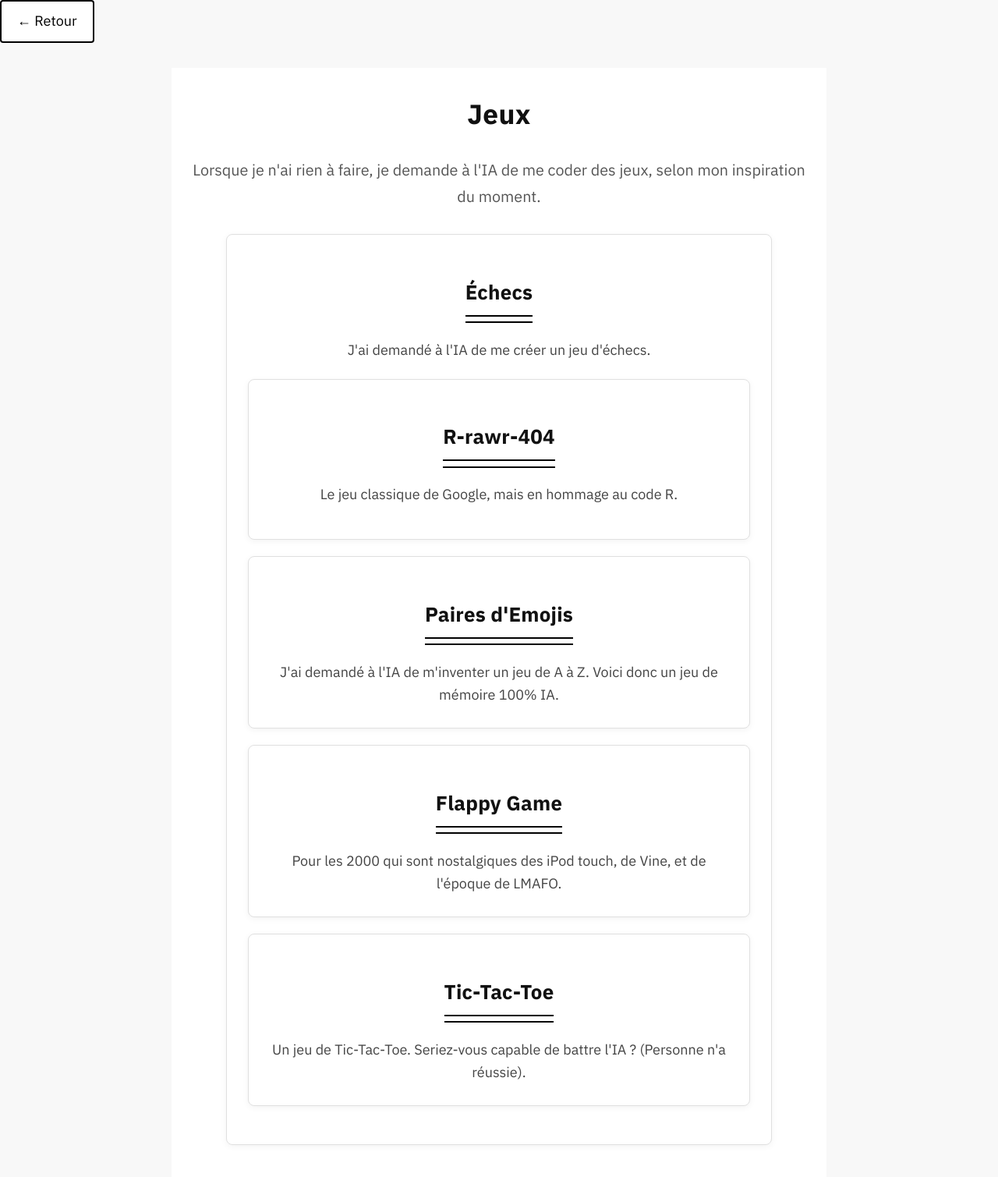
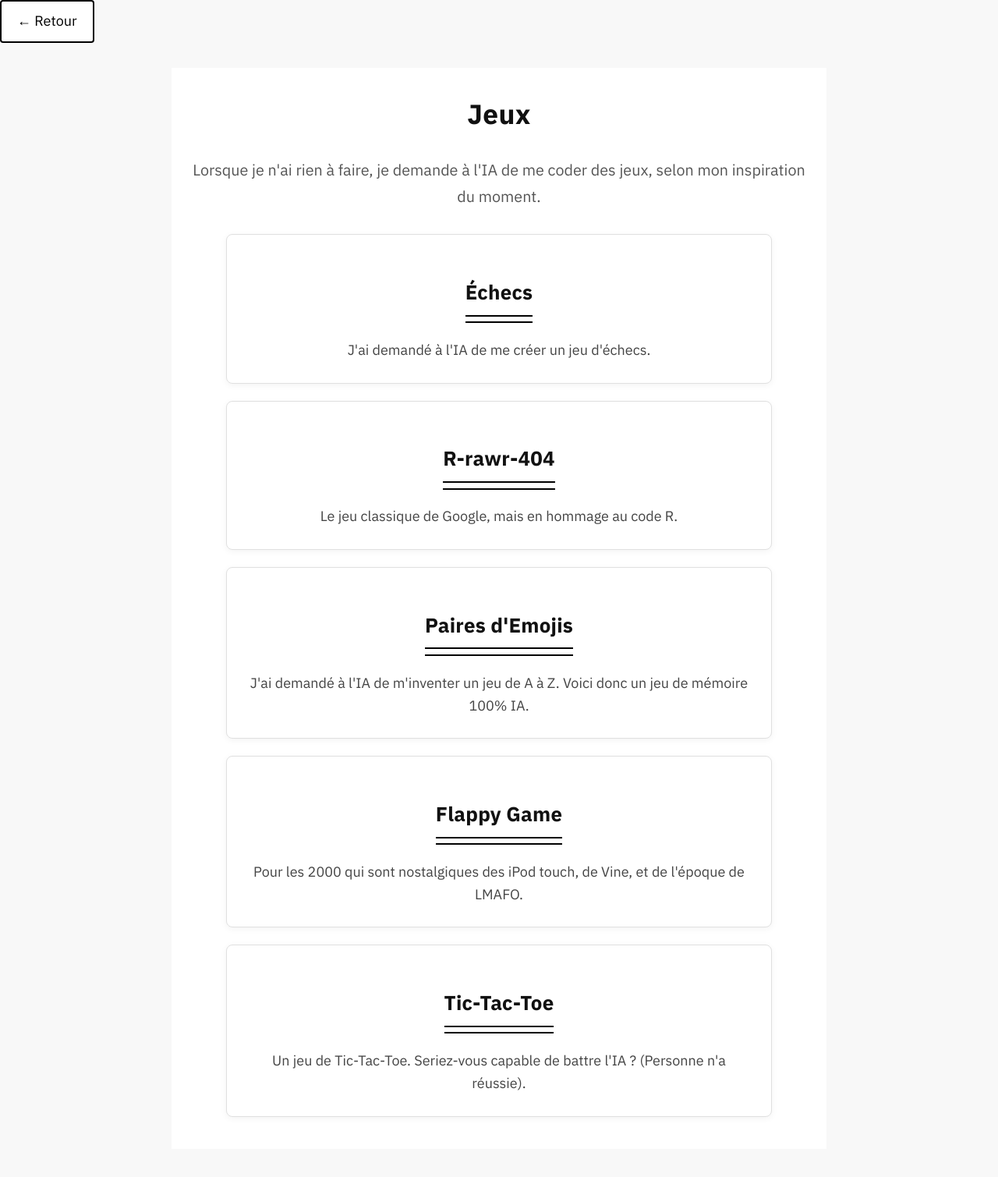
Before and after one commit to MADUP212/MADUP212.github.io, a Jekyll site: the page section/jeux.html, which Jekyll copies as it is, in a window 1280 px wide. Shown: the whole page at 78% size. Built offline with Jekyll 4.4.1, drawn with Linux system fonts in a browser that asks for light colours; after the commit the page ends 1473 px from its top, so only the background shows below that.

Commit message:
Update jeux.html

```diff
--- a/section/jeux.html
+++ b/section/jeux.html
@@ -17,6 +17,7 @@
         </p>
 
         <div class="presentation-list">
+
             <article class="presentation-entry">
                 <h3>
                     <a href="/jeux/chess.html">
@@ -26,6 +27,7 @@
                 <p>
                     J'ai demandé à l'IA de me créer un jeu d'échecs.
                 </p>
+            </article>
             <article class="presentation-entry">
                 <h3>
                     <a href="/jeux/r_404.html">
@@ -36,7 +38,6 @@
                     Le jeu classique de Google, mais en hommage au code R.
                 </p>
 
-                <p></p>
             </article>
 
             <article class="presentation-entry">
```
